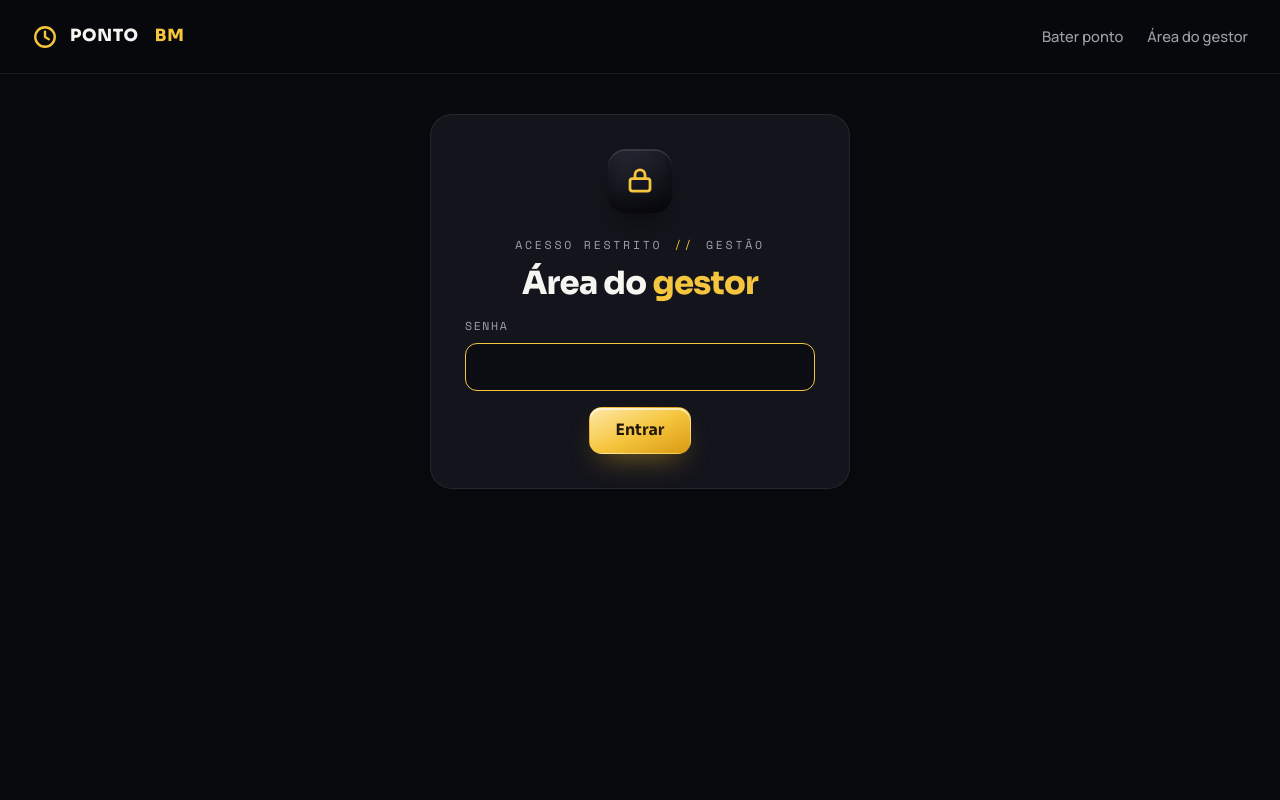
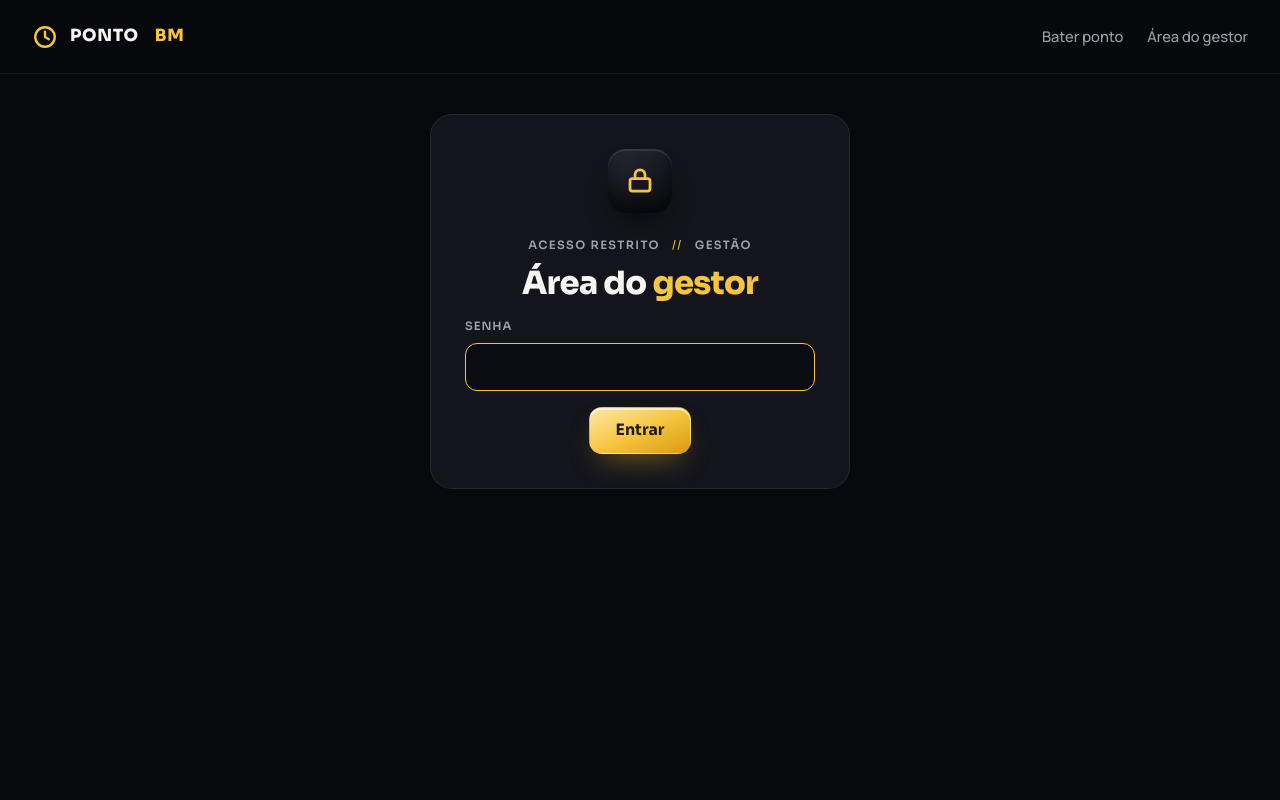
Before and after one commit to alexbarreto38-jpg/projetobm, a Flask app: page /admin in a window 1280 px wide. Run offline with Flask 3, Linux system fonts and the light colour scheme.

Commit message:
Substitui a fonte Space Mono pela Sora em todo o projeto
Etiquetas, horários, rótulos de tabela e PIN agora usam Sora (peso 600)
em vez da fonte monoespaçada, com espaçamento de letras reduzido para
leitura mais natural. Adiciona o peso 400 da Sora ao carregamento.

Co-Authored-By: Claude Fable 5 <noreply@anthropic.com>
Claude-Session: https://claude.ai/code/session_01AexGYeRrhthTJcpFXmiGix

```diff
--- a/templates/base.html
+++ b/templates/base.html
@@ -7,7 +7,7 @@
   <title>{% block titulo %}Ponto BM{% endblock %}</title>
   <link rel="preconnect" href="https://fonts.googleapis.com">
   <link rel="preconnect" href="https://fonts.gstatic.com" crossorigin>
-  <link href="https://fonts.googleapis.com/css2?family=Sora:wght@500;600;700;800&family=Manrope:wght@400;500;600;700&family=Space+Mono:wght@400;700&display=swap" rel="stylesheet">
+  <link href="https://fonts.googleapis.com/css2?family=Sora:wght@400;500;600;700;800&family=Manrope:wght@400;500;600;700&display=swap" rel="stylesheet">
   <style>
     :root{
       --ink:#08090C; --ink2:#0C0D13; --panel:#14151C; --panel2:#181922;
@@ -15,7 +15,7 @@
       --gold:#F5C53D; --gold-2:#FFD45E; --gold-deep:#D99A12; --gold-hi:#FFE9A8;
       --ivory:#F6F5F2; --zinc:#A0A0AC; --zinc-dim:#6A6A76;
       --zap:#25D366; --zap-deep:#16A152;
-      --disp:'Sora',system-ui,sans-serif; --body:'Manrope',system-ui,sans-serif; --mono:'Space Mono',ui-monospace,monospace;
+      --disp:'Sora',system-ui,sans-serif; --body:'Manrope',system-ui,sans-serif; --mono:'Sora',system-ui,sans-serif;
     }
     *{box-sizing:border-box;margin:0;padding:0}
     body{
@@ -45,8 +45,8 @@
 
     main{width:100%;max-width:680px;padding:clamp(24px,4vw,40px) 20px 64px}
 
-    .eyebrow{display:inline-flex;align-items:center;gap:12px;font-family:var(--mono);
-      font-size:.72rem;letter-spacing:.24em;text-transform:uppercase;color:var(--zinc);margin-bottom:12px}
+    .eyebrow{display:inline-flex;align-items:center;gap:12px;font-family:var(--mono);font-weight:600;
+      font-size:.72rem;letter-spacing:.12em;text-transform:uppercase;color:var(--zinc);margin-bottom:12px}
     .eyebrow b{color:var(--gold);font-weight:400}
 
     .cartao{
@@ -60,7 +60,7 @@
       font-size:clamp(1.5rem,4vw,2rem);margin-bottom:.6rem}
     h2{font-family:var(--disp);font-weight:700;font-size:1.15rem;letter-spacing:-.01em;margin-bottom:.9rem}
 
-    label{display:block;font-family:var(--mono);font-size:.72rem;letter-spacing:.14em;
+    label{display:block;font-family:var(--mono);font-weight:600;font-size:.72rem;letter-spacing:.08em;
       text-transform:uppercase;margin-bottom:.45rem;color:var(--zinc)}
     input[type=text],input[type=password],input[type=month]{
       width:100%;padding:.75rem .9rem;font-size:1.02rem;font-family:var(--body);
@@ -86,10 +86,10 @@
 
     table{width:100%;border-collapse:collapse;font-size:.95rem}
     th,td{text-align:left;padding:.65rem .5rem;border-bottom:1px solid var(--line-soft)}
-    th{font-family:var(--mono);color:var(--zinc-dim);font-weight:400;font-size:.7rem;
-      letter-spacing:.16em;text-transform:uppercase}
+    th{font-family:var(--mono);color:var(--zinc-dim);font-weight:600;font-size:.7rem;
+      letter-spacing:.08em;text-transform:uppercase}
     td{color:var(--ivory)}
-    .hora{font-family:var(--mono);color:var(--gold)}
+    .hora{font-family:var(--mono);font-weight:600;color:var(--gold);font-variant-numeric:tabular-nums}
 
     .aviso{padding:.8rem 1.1rem;border-radius:13px;margin-bottom:1.1rem;font-size:.94rem;
       border:1px solid var(--line-soft)}
```
